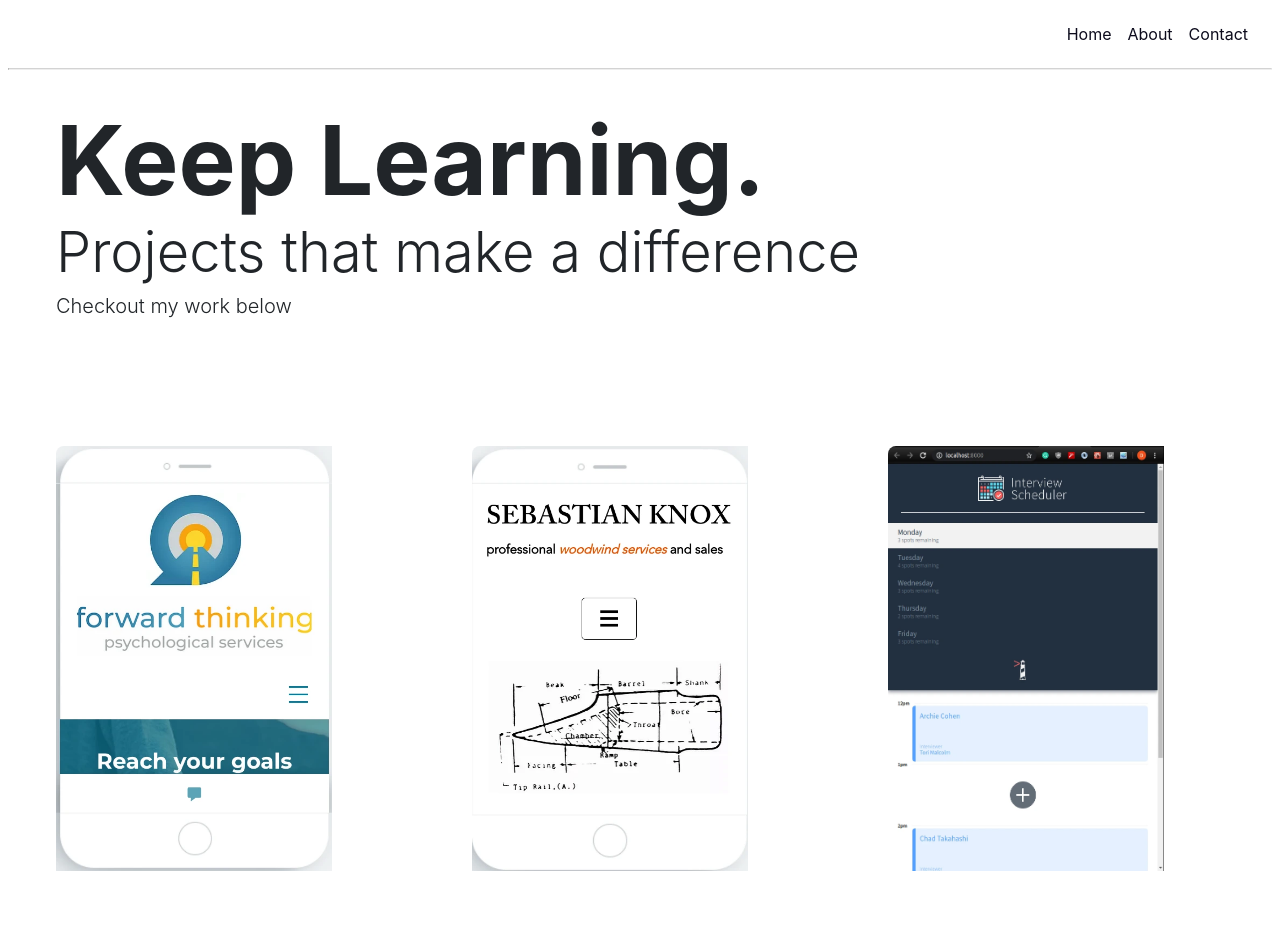
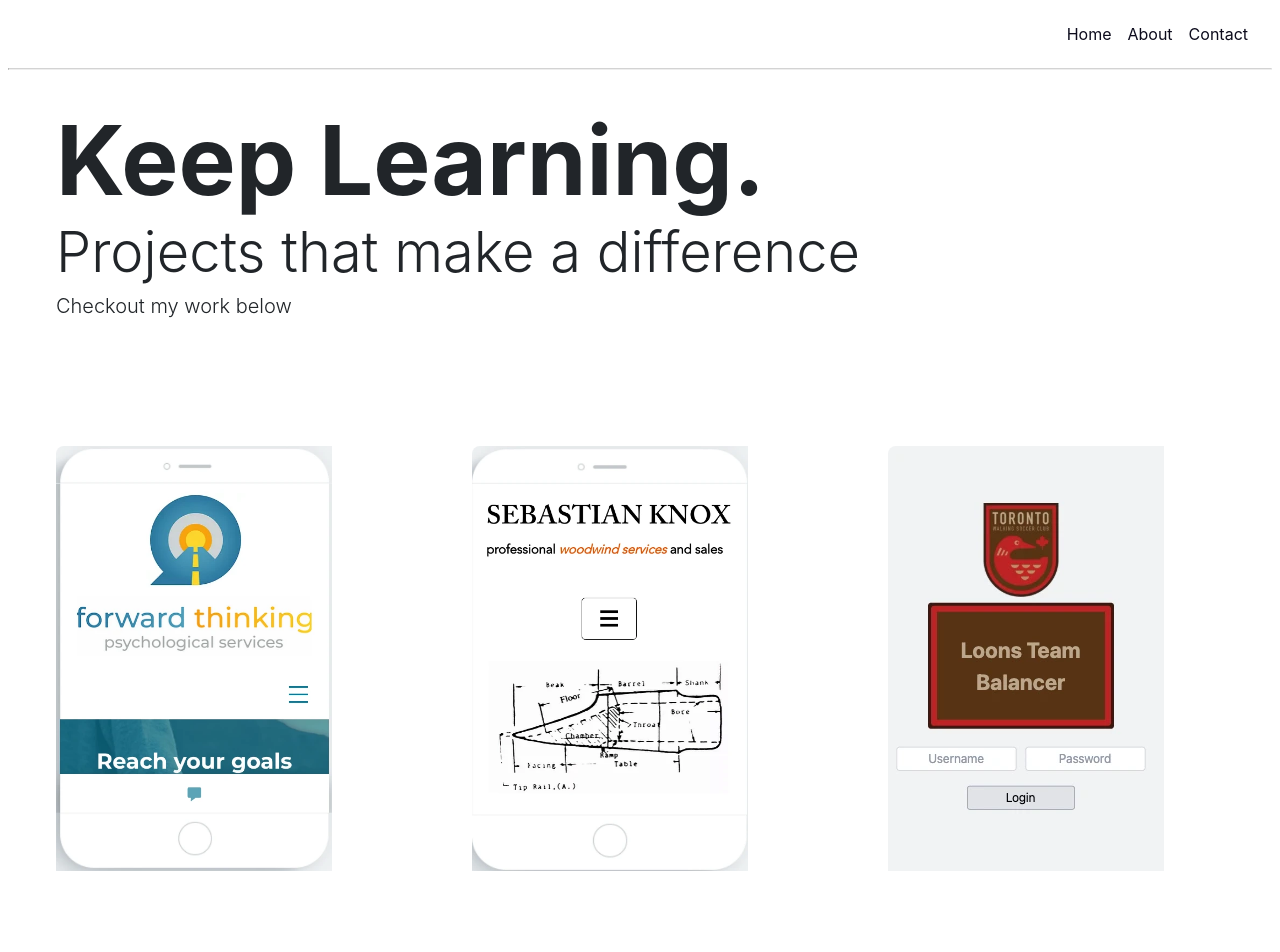
Before and after one commit to Don-Stevenson/personalWebsite, a React (Vite) app: page / in a window 1280 px wide. Shown: the top 952 px of the page. Built offline with nearby package versions, Linux system fonts and the light colour scheme.

Commit message:
Add create teams app to carousel

```diff
--- a/src/components/Carousel/Carousel.jsx
+++ b/src/components/Carousel/Carousel.jsx
@@ -15,8 +15,8 @@ import SebastianKnoxStatic from "../../images/SebastianKnoxStatic.webp"
 import SebastianKnoxGif from "../../images/SebastianKnoxGif.gif"
 import schedulerStatic from "../../images/SchedulerStatic.webp"
 import schedulerGif from "../../images/SchedulerGIF.gif"
-import movieDBStatic from "../../images/MovieDBstatic.webp"
-import movieDBGif from "../../images/batman.gif"
+import TeamCreatorStatic from "../../images/TeamCreatorStatic.webp"
+import TeamCreatorGif from "../../images/TeamCreatorGif.gif"
 import nagMeStatic from "../../images/NagMe-static.webp"
 import nagMeGif from "../../images/NagMe.gif"
 import weatherAppStatic from "../../images/WeatherAppStatic.webp"
@@ -44,6 +44,15 @@ const carouselItems = [
   },
   {
     id: 2,
+    title: "Soccer Team Creator",
+    subTitle: "An app that creates balanced teams for soccer",
+    imgSrc: TeamCreatorStatic,
+    gifSrc: TeamCreatorGif,
+    link: "https://create-teams.vercel.app/login",
+    selected: false,
+  },
+  {
+    id: 3,
     title: "Scheduler",
     subTitle: "An app for managing work appointments ",
     imgSrc: schedulerStatic,
@@ -51,15 +60,7 @@ const carouselItems = [
     link: "https://github.com/Don-Stevenson/scheduler",
     selected: false,
   },
-  {
-    id: 3,
-    title: "Movie-DB",
-    subTitle: "An app that returns movie search results.",
-    imgSrc: movieDBStatic,
-    gifSrc: movieDBGif,
-    link: "https://github.com/Don-Stevenson/moviedb",
-    selected: false,
-  },
+
   {
     id: 4,
     title: "Nag-me",
```
Also changed, not shown: src/images/TeamCreatorStatic.webp (added), 1 other file (tests, documents, lock files or other folders).
